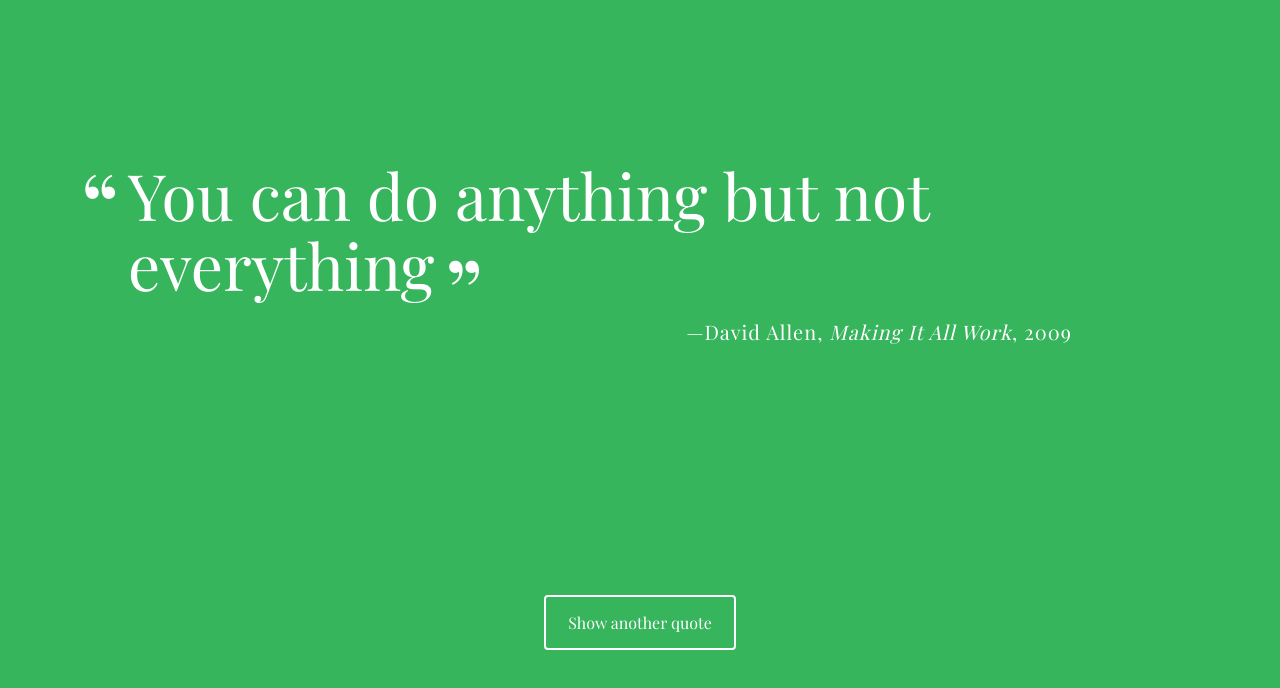
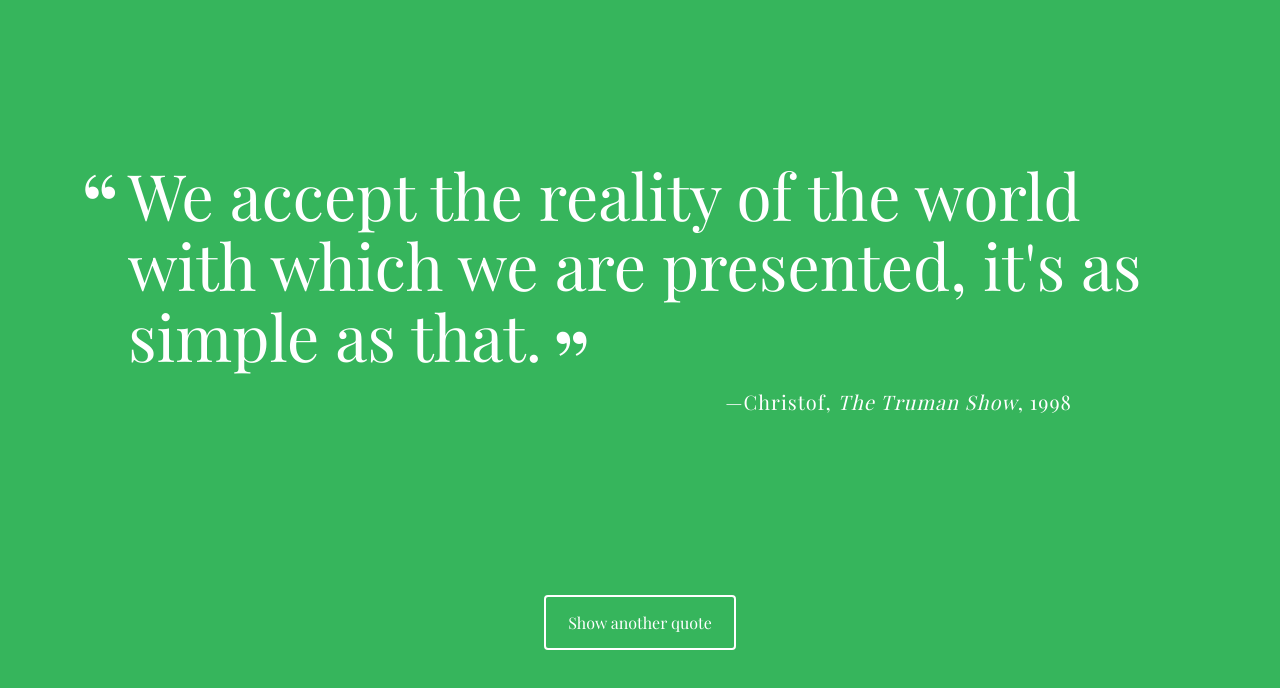
Before and after one commit to miguelfondeur/javascript--random_quote_generator, a plain HTML site: page Random_Quotes/index.html in a window 1280 px wide. Both pictures are taken after a click on the button "Show another quote". Drawn offline with nearby package versions, Linux system fonts and the light colour scheme; a web font is replaced by a local one.

Commit message:
finish quote logic

```diff
--- a/Random_Quotes/js/script.js
+++ b/Random_Quotes/js/script.js
@@ -1,3 +1,5 @@
+'use strict';
+
 // event listener to respond to clicks on the page
 // when user clicks anywhere on the page, the "makeQuote" function is called
 document.getElementById('loadQuote').addEventListener("click", printQuote, false);
@@ -30,7 +32,7 @@ var quotes = [
   },
   {
     quote: 'For whatever was written in former days was written for our instruction, that through endurance and through the encouragement of the Scriptures we might have hope.',
-    source: 'Apostle Paul',
+    source: 'Saul of Tarsus',
     citation: 'Romans 15:4',
     year: '58'
   },
@@ -44,5 +46,30 @@ var quotes = [
 
 // Create a function named getRandomQuote which:
 function getRandomQuote() {
+  //select a random quote object from the quotes array
+  var i = Math.floor(Math.random() * quotes.length );
+  //return the randomly selected quote object
+  return quotes[i];
+};
 
+// Create a function named printQuote
+function printQuote() {
+  //calls the getRandomQuote function and stores the returned quote object in a variable
+  var quote = getRandomQuote();
+
+  // construct a string using the different properties of the quote object using the following HTML template
+  var string = '';
+  //Quote
+  string += '<p class="quote">' + quote.quote + '</p>';
+  //Source
+  string += '<p class="source">' + quote.source ;
+  //Citation
+  string += '<span class="citation">' + quote.citation + '</span>';
+  //Year
+  string += '<span class="year">' + quote.year + '</span>';
+  //Close Source
+  string += '</p>';
+
+  //display the final HTML string to the page
+  document.getElementById('quote-box').innerHTML = string;
 };
```
Also changed, not shown: Random_Quotes/index.html (line endings or trailing spaces).
